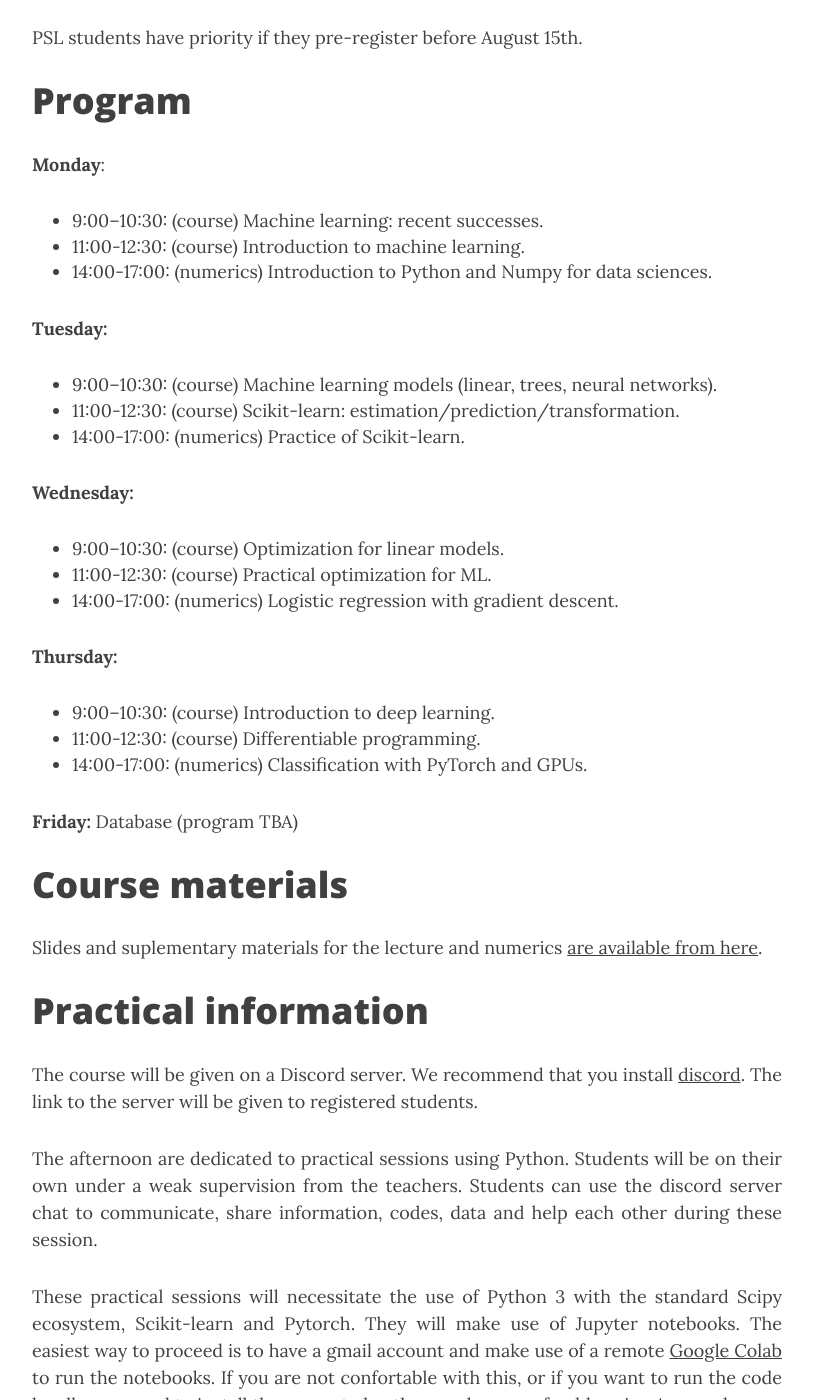
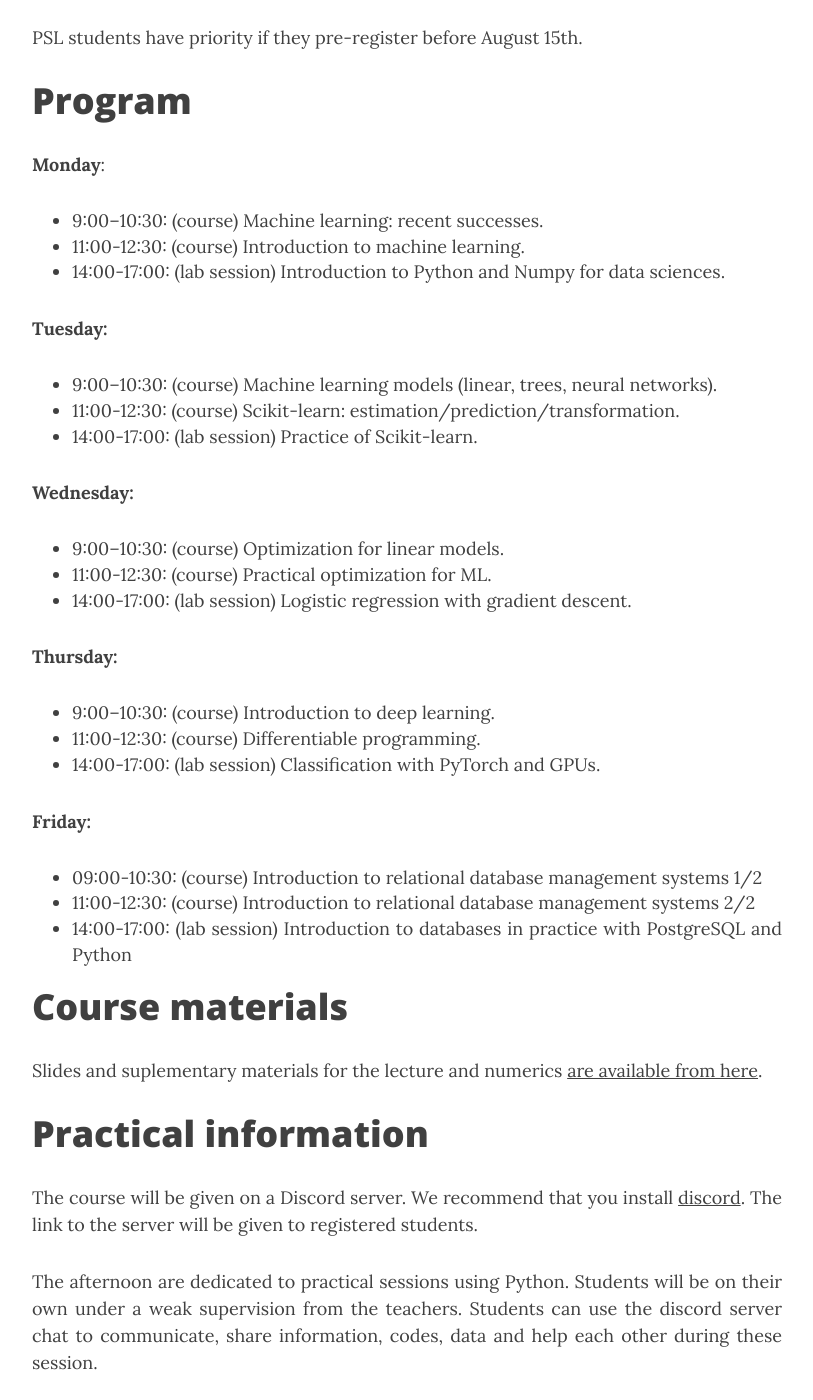
Before and after one commit to data-psl/data-psl.github.io, a Jekyll site: the page built from preparatory-week.md, in a window 1280 px wide and 1400 px high, scrolled down 854 px. Shown: the whole window, without its empty margins (233-1046 px from the left). Built offline with Jekyll 4.4.1, drawn with Linux system fonts in a browser that asks for light colours; nearby versions of some CDN libraries.

Commit message:
update program

```diff
--- a/preparatory-week.md
+++ b/preparatory-week.md
@@ -27,25 +27,27 @@ Program
 **Monday**:
 * 9:00--10:30: (course) Machine learning: recent successes.
 * 11:00-12:30: (course) Introduction to machine learning.
-* 14:00-17:00: (numerics) Introduction to Python and Numpy for data sciences.
+* 14:00-17:00: (lab session) Introduction to Python and Numpy for data sciences.
 
 **Tuesday:**
 * 9:00--10:30: (course) Machine learning models (linear, trees, neural networks).
 * 11:00-12:30: (course) Scikit-learn: estimation/prediction/transformation.
-* 14:00-17:00: (numerics) Practice of Scikit-learn.
+* 14:00-17:00: (lab session) Practice of Scikit-learn.
 
 **Wednesday:**
 * 9:00--10:30: (course) Optimization for linear models.
 * 11:00-12:30: (course) Practical optimization for ML.
-* 14:00-17:00: (numerics) Logistic regression with gradient descent.
+* 14:00-17:00: (lab session) Logistic regression with gradient descent.
 
 **Thursday:**
 * 9:00--10:30: (course)  Introduction to deep learning.
 * 11:00-12:30: (course) Differentiable programming.
-* 14:00-17:00: (numerics) Classification with PyTorch and GPUs.
+* 14:00-17:00: (lab session) Classification with PyTorch and GPUs.
 
-**Friday:**  Database (program TBA)
-
+**Friday:**
+* 09:00-10:30: (course) Introduction to relational database management systems 1/2
+* 11:00-12:30: (course) Introduction to relational database management systems 2/2
+* 14:00-17:00: (lab session) Introduction to databases in practice with PostgreSQL and Python
 
 Course materials
 ============================
```
